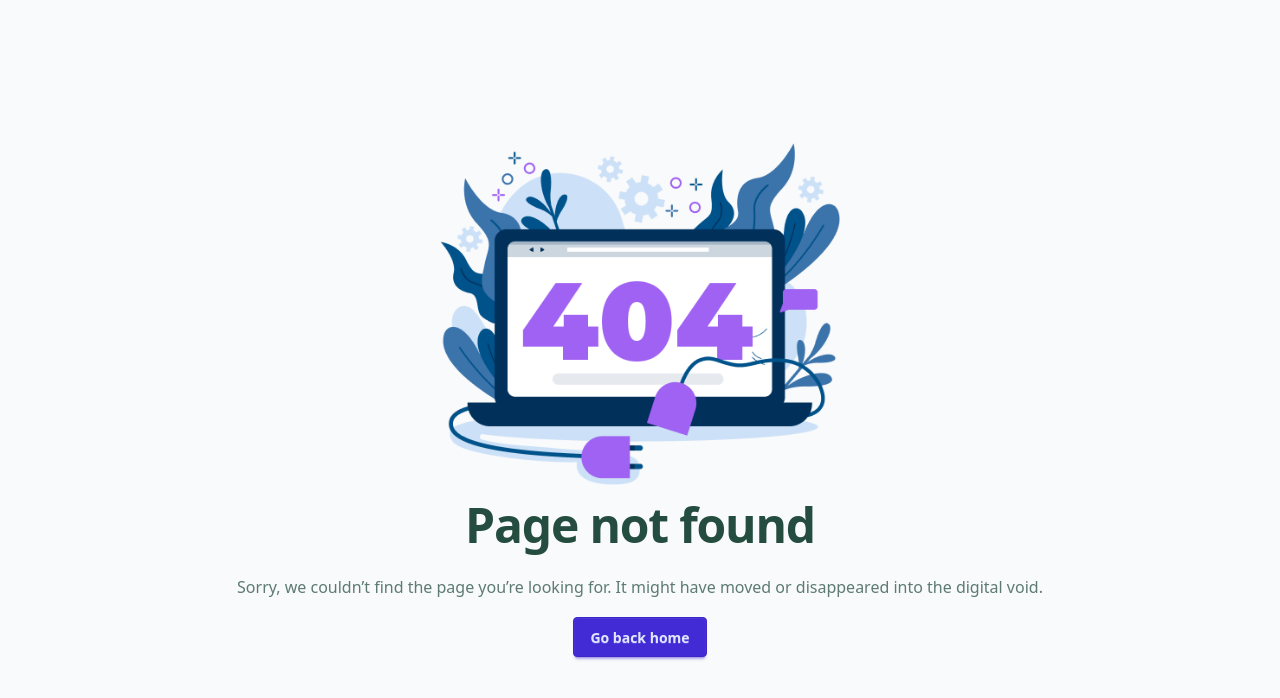
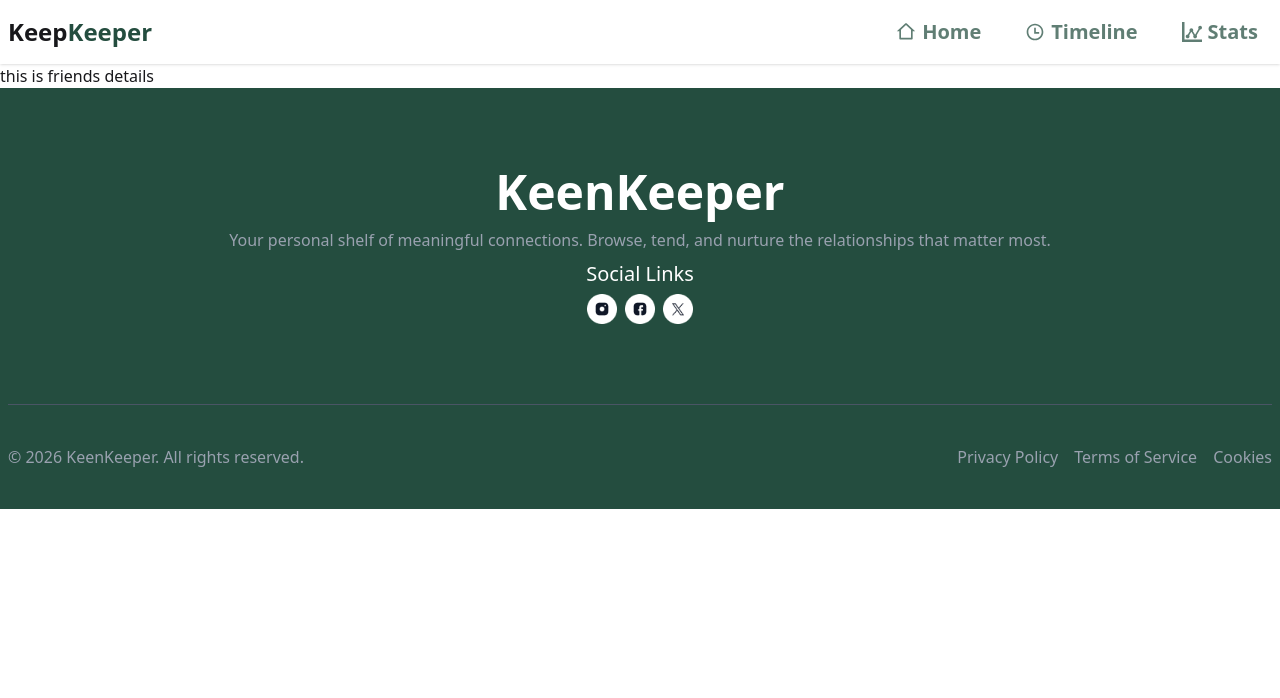
Before and after one commit to ashikur-rahman-programmer/keep-keeper-website, a Next.js app: page /1 in a window 1280 px wide. Before the commit this address had no page. Shown: the top 698 px of the page. Built offline with nearby package versions, Linux system fonts and the light colour scheme.

Commit message:
added dynamic id and set up friendDetails page

```diff
--- /dev/null
+++ b/src/app/(public)/[id]/page.jsx
@@ -0,0 +1,16 @@
+import friends from "@/../public/friendsData.json";
+
+import React from "react";
+
+const FriendsDetails = async ({ params }) => {
+  const { id } = await params;
+  const friend = friends.find((f) => f.id === parseInt(id));
+  console.log(friend, "friend ");
+  return (
+    <div>
+      <h2>this is friends details</h2>
+    </div>
+  );
+};
+
+export default FriendsDetails;
--- a/src/components/AllFriends/FriendCard.jsx
+++ b/src/components/AllFriends/FriendCard.jsx
@@ -1,8 +1,10 @@
 import Image from "next/image";
+import Link from "next/link";
 import React from "react";
 
 const FriendCard = ({ friend }) => {
   return (
+    <Link href={`/${friend.id}`}>
       <div className="bg-white shadow-lg rounded-2xl p-6 w-full sm:w-[300px] text-center border border-white">
         <div className="flex justify-center">
           <Image
@@ -45,6 +47,7 @@ const FriendCard = ({ friend }) => {
           </span>
         </div>
       </div>
+    </Link>
   );
 };
 
```
Lines whose indentation alone changed are shown as unchanged.
